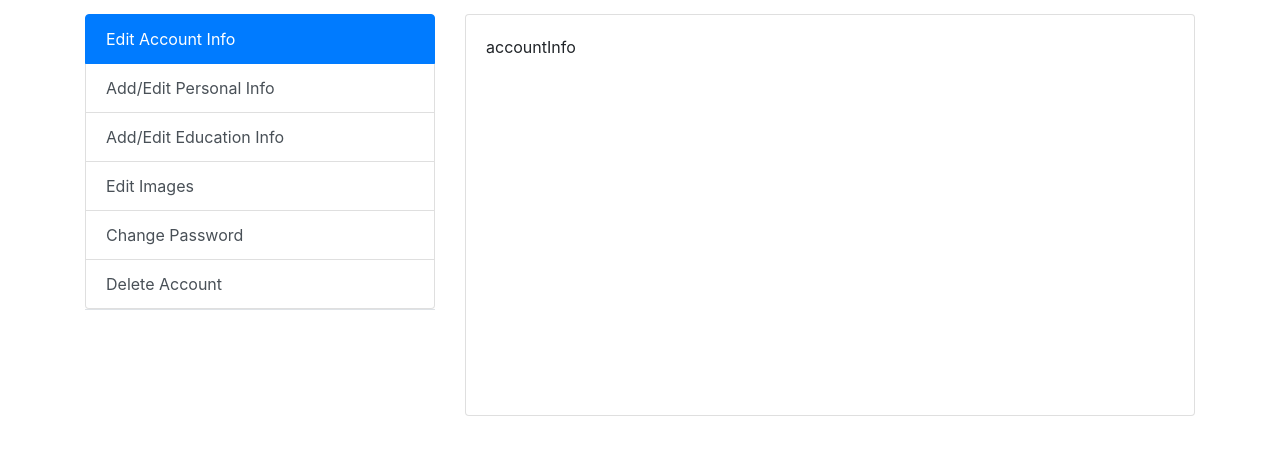
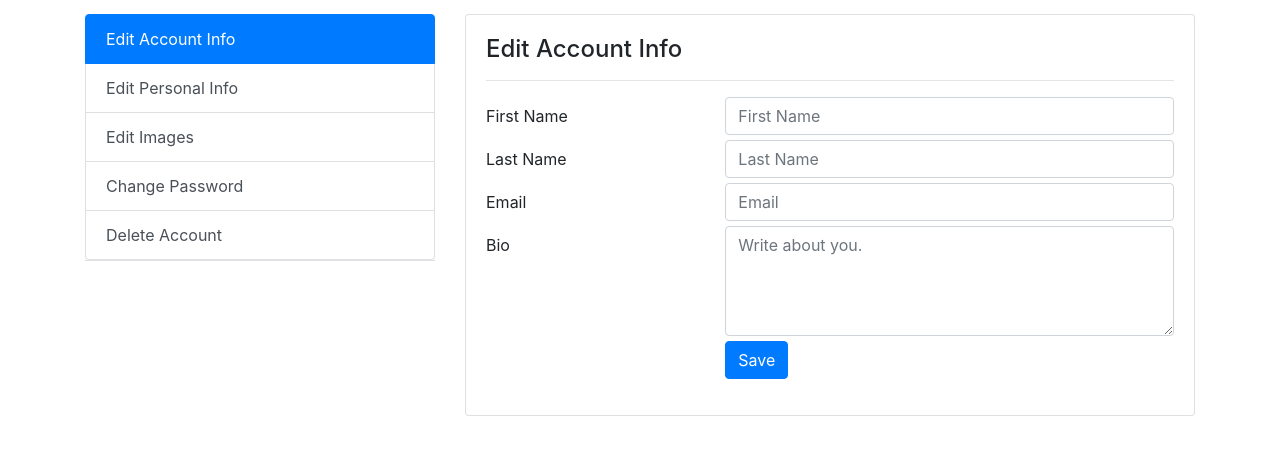
Before and after one commit to Assister2/ChatBook, a PHP site: page /settings.php in a window 1280 px wide. Shown: the part 56-511 px from the top of the page. Run offline with PHP 8.4, Linux system fonts and the light colour scheme; a user stored in the database is signed in; data comes from the database, SQL or seed files in the repository; some libraries are stand-ins or nearby versions.

Commit message:
Update settings.php

```diff
--- a/settings.php
+++ b/settings.php
@@ -11,8 +11,7 @@
 				<div class="list-group ">
 				  <div class="nav nav-tabs" id="nav-tab" role="tablist">
 				    <a class="list-group-item list-group-item-action active" id="accountInfo-item" data-toggle="tab" href="#accountInfo" role="tab" aria-controls="accountInfo" aria-selected="true">Edit Account Info</a>
-				    <a class="list-group-item list-group-item-action" id="personalInfo-item" data-toggle="tab" href="#personalInfo" role="tab" aria-controls="personalInfo" aria-selected="false">Add/Edit Personal Info</a>
-				    <a class="list-group-item list-group-item-action" id="educationInfo-item" data-toggle="tab" href="#educationInfo" role="tab" aria-controls="educationInfo" aria-selected="false">Add/Edit Education Info</a>
+				    <a class="list-group-item list-group-item-action" id="personalInfo-item" data-toggle="tab" href="#personalInfo" role="tab" aria-controls="personalInfo" aria-selected="false">Edit Personal Info</a>
 				    <a class="list-group-item list-group-item-action" id="uploadPics-item" data-toggle="tab" href="#uploadPics" role="tab" aria-controls="uploadPics" aria-selected="false">Edit Images</a>
 				    <a class="list-group-item list-group-item-action" id="changePassword-item" data-toggle="tab" href="#changePassword" role="tab" aria-controls="changePassword" aria-selected="false">Change Password</a>
 				    <a class="list-group-item list-group-item-action" id="deleteAccount-item" data-toggle="tab" href="#deleteAccount" role="tab" aria-controls="deleteAccount" aria-selected="false">Delete Account</a>
@@ -38,21 +37,57 @@
 					<div class="row">
 			      <div class="card-body">
 							<div class="tab-content" id="nav-tabContent">
-							  <div class="tab-pane fade show active" id="accountInfo" role="tabpanel" aria-labelledby="nav-home-tab">accountInfo</div>
-							  <div class="tab-pane fade" id="personalInfo" role="tabpanel" aria-labelledby="nav-profile-tab">personalInfo</div>
-							  <div class="tab-pane fade" id="educationInfo" role="tabpanel" aria-labelledby="nav-contact-tab">educationInfo</div>
-							  <div class="tab-pane fade" id="uploadPics" role="tabpanel" aria-labelledby="nav-profile-tab">uploadPics</div>
 
-							  <div class="tab-pane fade" id="changePassword" role="tabpanel" aria-labelledby="nav-home-tab">
+							  <div class="tab-pane fade show active" id="accountInfo" role="tabpanel" aria-labelledby="nav-home-tab">
 							  	<div class="row">
 		                <div class="col-md-12">
-		                  <h4>Change Password</h4>
+		                  <h4>Edit Account Info</h4>
+		                  <hr>
+		                  <form>
+                        <div class="form-group row">
+                          <label for="firstName" class="col-4 col-form-label">First Name</label>
+                          <div class="col-8">
+                            <input id="firstName" name="firstName" placeholder="First Name" class="form-control here" type="text">
+                          </div>
+                        </div>
+                        <div class="form-group row">
+                          <label for="lastName" class="col-4 col-form-label">Last Name</label>
+                          <div class="col-8">
+                            <input id="lastName" name="lastName" placeholder="Last Name" class="form-control here" type="text">
+                          </div>
+                        </div>
+                        <div class="form-group row">
+                          <label for="email" class="col-4 col-form-label">Email</label>
+                          <div class="col-8">
+                            <input id="email" name="email" placeholder="Email" class="form-control here" type="email">
+                          </div>
+                        </div>
+                        <div class="form-group row">
+                          <label for="bio" class="col-4 col-form-label">Bio</label>
+                          <div class="col-8">
+                            <textarea id="bio" name="bio" maxlength="255" cols="40" rows="4" class="form-control" placeholder="Write about you."></textarea>
+                          </div>
+                        </div>
+                        <div class="form-group row">
+                          <div class="offset-4 col-8">
+                            <button name="savAccountInfo" type="submit" class="btn btn-primary">Save</button>
+                          </div>
+                        </div>
+                      </form>
+		                </div>
+			            </div>
+							  </div>
+
+							  <div class="tab-pane fade" id="personalInfo" role="tabpanel" aria-labelledby="nav-contact-tab">
+							  	<div class="row">
+		                <div class="col-md-12">
+		                  <h4>Edit Personal Information</h4>
 		                  <hr>
 		                  <form>
                         <div class="form-group row">
                           <label for="username" class="col-4 col-form-label">Password</label>
                           <div class="col-8">
-                            <input id="username" name="username" placeholder="Password" class="form-control here" required="required" type="text">
+                            <input id="username" name="username" placeholder="Password" class="form-control here" type="text">
                           </div>
                         </div>
                         <div class="form-group row">
@@ -70,6 +105,42 @@
                         <div class="form-group row">
                           <div class="offset-4 col-8">
                             <button name="submit" type="submit" class="btn btn-primary">Save</button>
+                          </div>
+                        </div>
+                      </form>
+		                </div>
+			            </div>
+							  </div>
+
+							  <div class="tab-pane fade" id="uploadPics" role="tabpanel" aria-labelledby="nav-profile-tab">uploadPics</div>
+
+							  <div class="tab-pane fade" id="changePassword" role="tabpanel" aria-labelledby="nav-home-tab">
+							  	<div class="row">
+		                <div class="col-md-12">
+		                  <h4>Change Password</h4>
+		                  <hr>
+		                  <form>
+                        <div class="form-group row">
+                          <label for="password" class="col-4 col-form-label">Password</label>
+                          <div class="col-8">
+                            <input id="password" name="password" placeholder="Password" class="form-control here" type="password">
+                          </div>
+                        </div>
+                        <div class="form-group row">
+                          <label for="newPassword" class="col-4 col-form-label">New Password</label>
+                          <div class="col-8">
+                            <input id="newPassword" name="newPassword" placeholder="New Password" class="form-control here" type="password">
+                          </div>
+                        </div>
+                        <div class="form-group row">
+                          <label for="confirmPassword" class="col-4 col-form-label">Confirm Password</label>
+                          <div class="col-8">
+                            <input id="confirmPassword" name="confirmPassword" placeholder="Confirm Password" class="form-control here" type="password">
+                          </div>
+                        </div>
+                        <div class="form-group row">
+                          <div class="offset-4 col-8">
+                            <button name="saveChangePassword" type="submit" class="btn btn-primary">Save</button>
                           </div>
                         </div>
                       </form>
```
